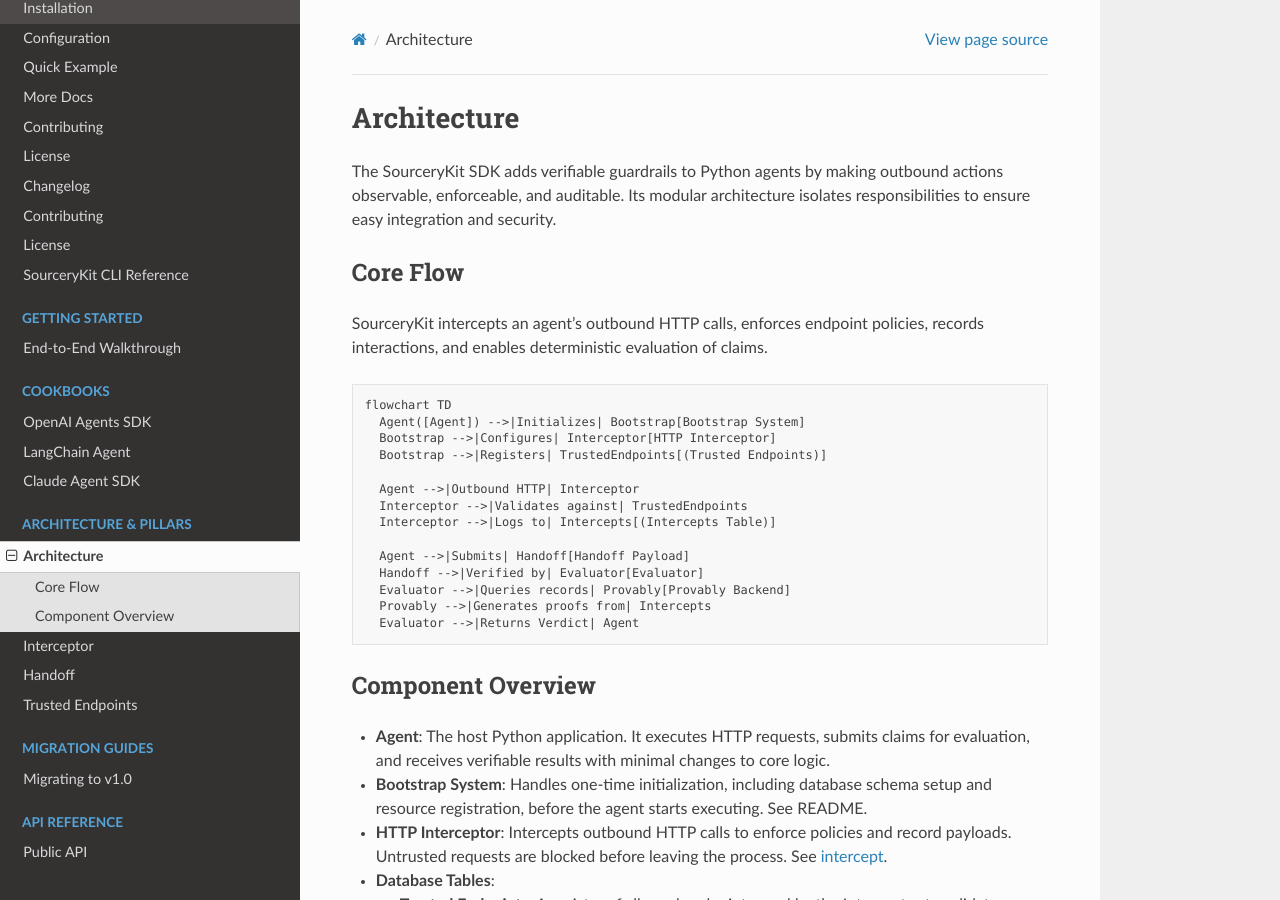
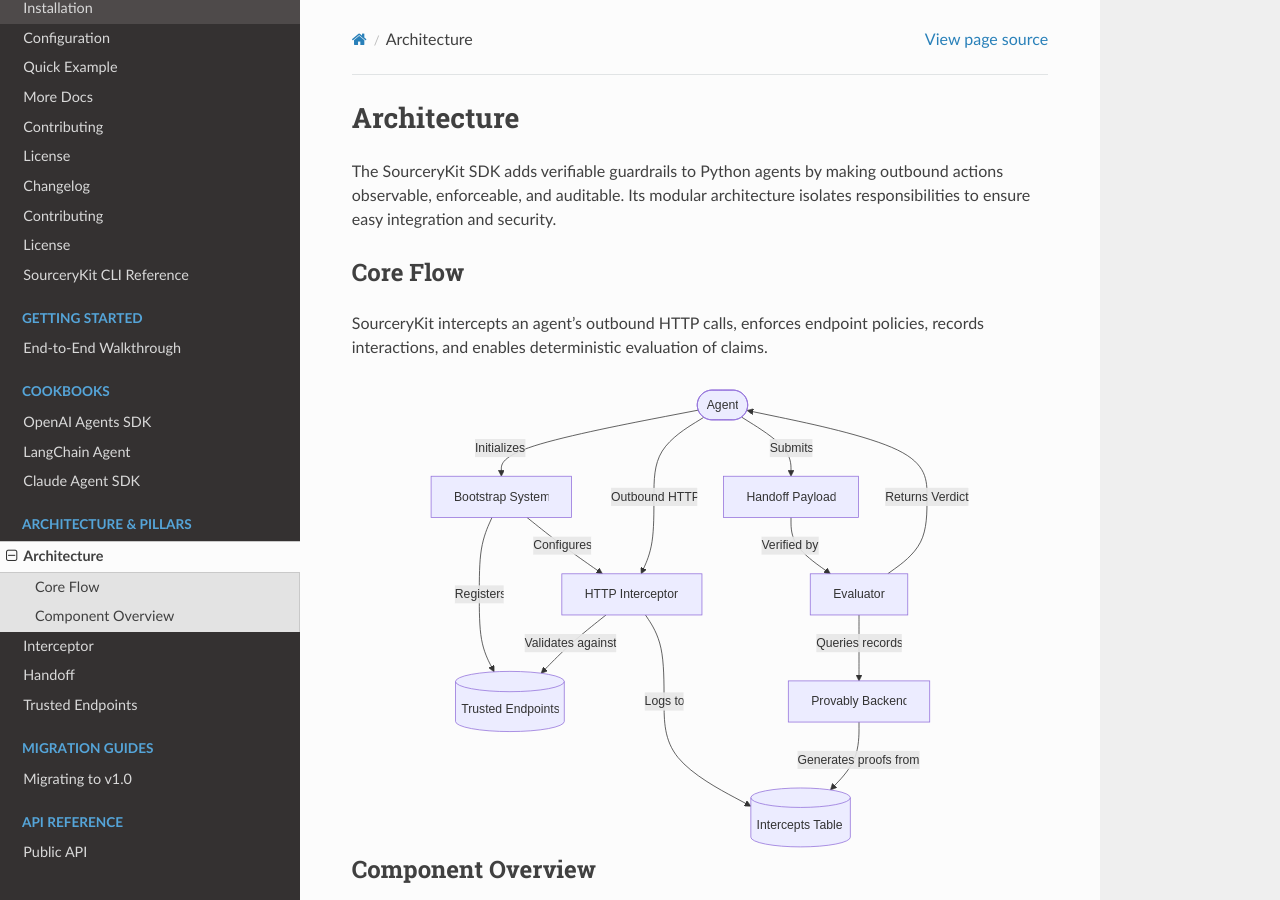
Before and after one commit to ProvablyAI/sourcerykit, a Sphinx documentation site: the page built from docs/architecture.md, in a window 1280 px wide and 900 px high. Built offline with Sphinx 7.4.7 and the Read the Docs theme 3.1.0, drawn with Linux system fonts in a browser that asks for light colours.

Commit message:
refactor: Update architecture documentation and remove obsolete logo SVG

````diff
--- a/docs/architecture.md
+++ b/docs/architecture.md
@@ -4,22 +4,9 @@
 ## Core Flow
 SourceryKit intercepts an agent’s outbound HTTP calls, enforces endpoint policies, records interactions, and enables deterministic evaluation of claims.
 
-```mermaid
-flowchart TD
-  Agent([Agent]) -->|Initializes| Bootstrap[Bootstrap System]
-  Bootstrap -->|Configures| Interceptor[HTTP Interceptor]
-  Bootstrap -->|Registers| TrustedEndpoints[(Trusted Endpoints)]
-
-  Agent -->|Outbound HTTP| Interceptor
-  Interceptor -->|Validates against| TrustedEndpoints
-  Interceptor -->|Logs to| Intercepts[(Intercepts Table)]
-
-  Agent -->|Submits| Handoff[Handoff Payload]
-  Handoff -->|Verified by| Evaluator[Evaluator]
-  Evaluator -->|Queries records| Provably[Provably Backend]
-  Provably -->|Generates proofs from| Intercepts
-  Evaluator -->|Returns Verdict| Agent
-```
+<div align="center">
+  <img src="https://raw.githubusercontent.com/ProvablyAI/sourcerykit/refs/heads/main/docs/images/architecture.svg" alt="architecture" width="550" />
+</div>
 
 ## Component Overview
 
````
Also changed, not shown: docs/logo.svg (deleted).
